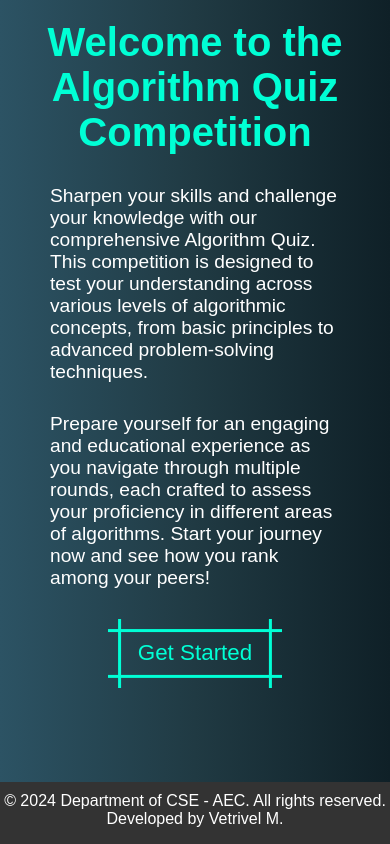
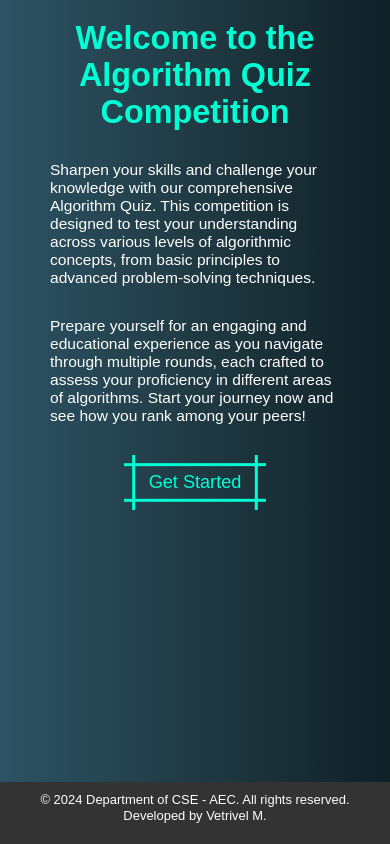
Before and after one commit to quiz-competition/algorithm, a plain HTML site: page index.html in a window 390 px wide. Shown: the top 844 px of the page. Drawn offline with Linux system fonts and the light colour scheme.

Commit message:
Add files via upload

```diff
--- a/styles1.css
+++ b/styles1.css
@@ -24,13 +24,22 @@ width: 100vw;
 }
 
 @media (max-width:420px) {
-  .body{
+  body, html{
     font-size: .9em;
+    overflow-x: hidden;
+    width: 100vw;
 
   }
+  /* :hover{
+    pointer-events: none;
+  } */
   #main-header p{
     font-size: 1.2em;
     text-align: left ;
+  }
+
+  button:hover{
+    cursor: pointer;
   }
 
   #round-info-section{
@@ -54,6 +63,12 @@ width: 100vw;
   }
   footer{
     position: fixed;
+    padding: 0;
+  }
+  footer p{
+    margin: 0;
+    padding: 0;
+    line-height: 16px;
   }
 }
 
```
